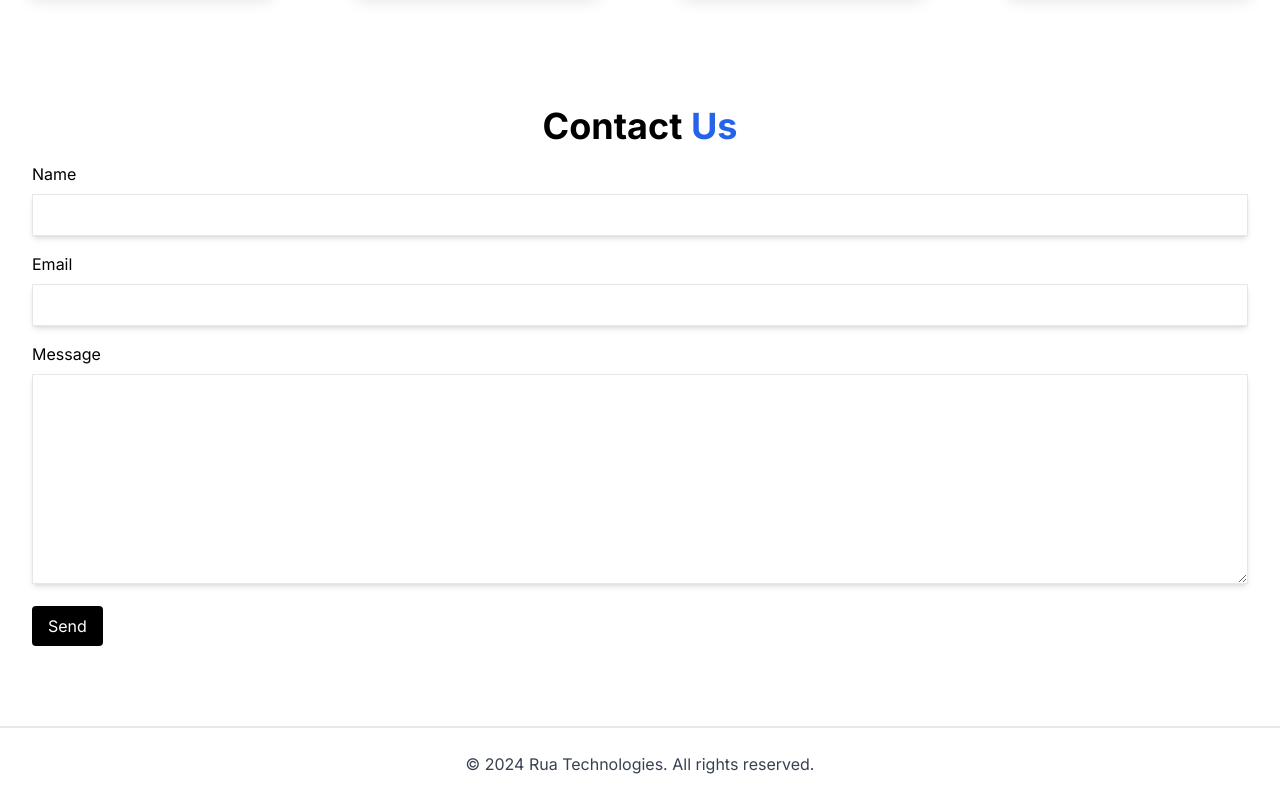
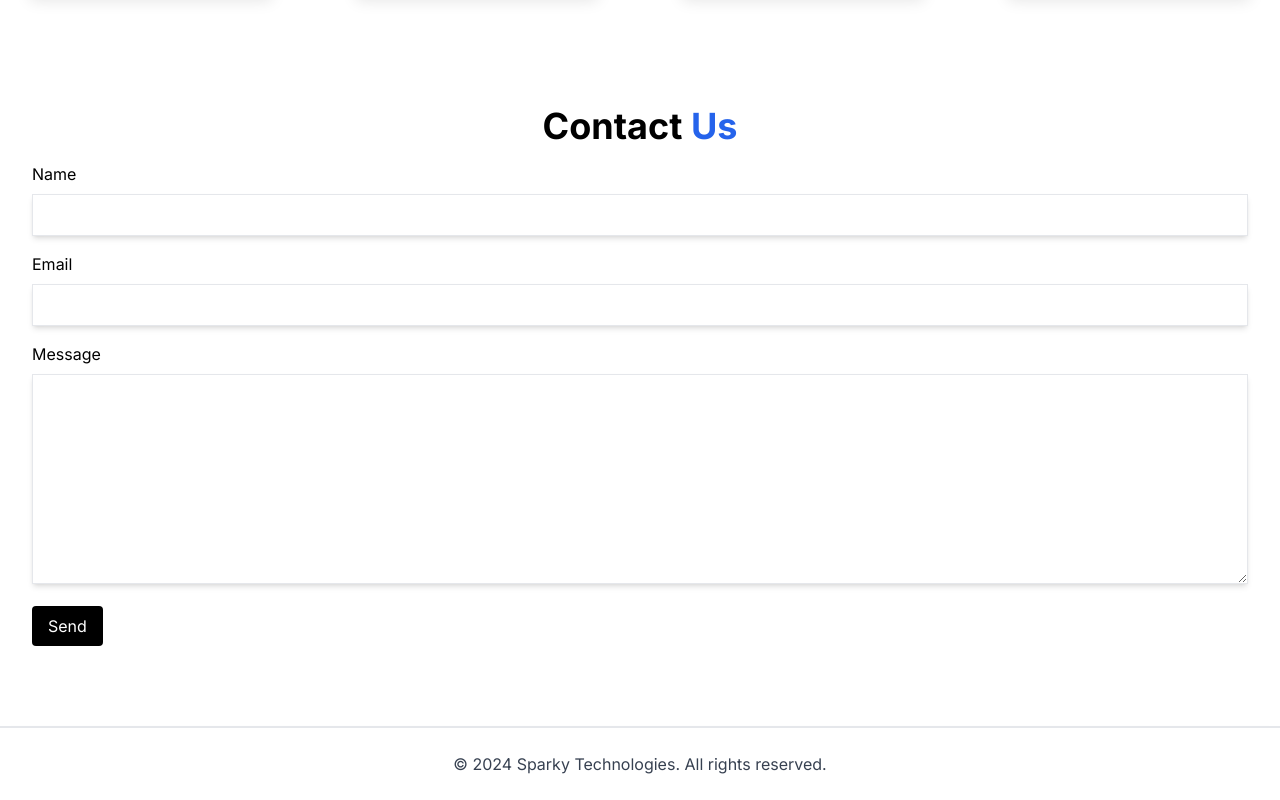
Before and after one commit to kumarrohitdev/Sparkyedu, a Next.js app: page / in a window 1280 px wide. Shown: the part 2123-2923 px from the top of the page. Built offline with nearby package versions, Linux system fonts and the light colour scheme; no server answers.

Commit message:
Update Footer.jsx

```diff
--- a/app/Components/Footer.jsx
+++ b/app/Components/Footer.jsx
@@ -6,7 +6,7 @@ export default function Footer() {
     return (
         <footer className="flex justify-center items-center bg-white dark:bg-gray-600 mt-12 shadow-lg p-6 border-t-2">
             <p className="text-center text-gray-700 dark:text-gray-300">
-                © {date} Rua Technologies. All rights reserved.
+                © {date} Sparky Technologies. All rights reserved.
             </p>
         </footer>
     );
```
